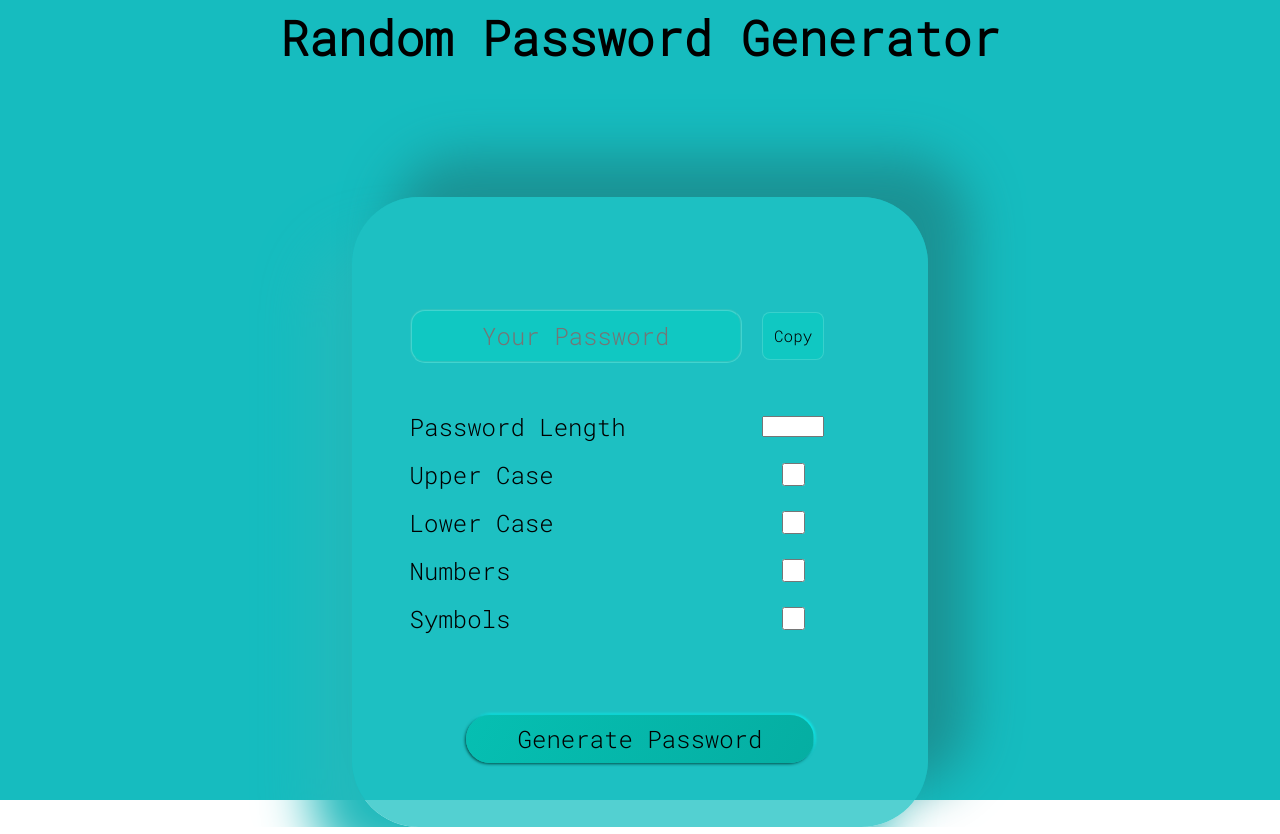
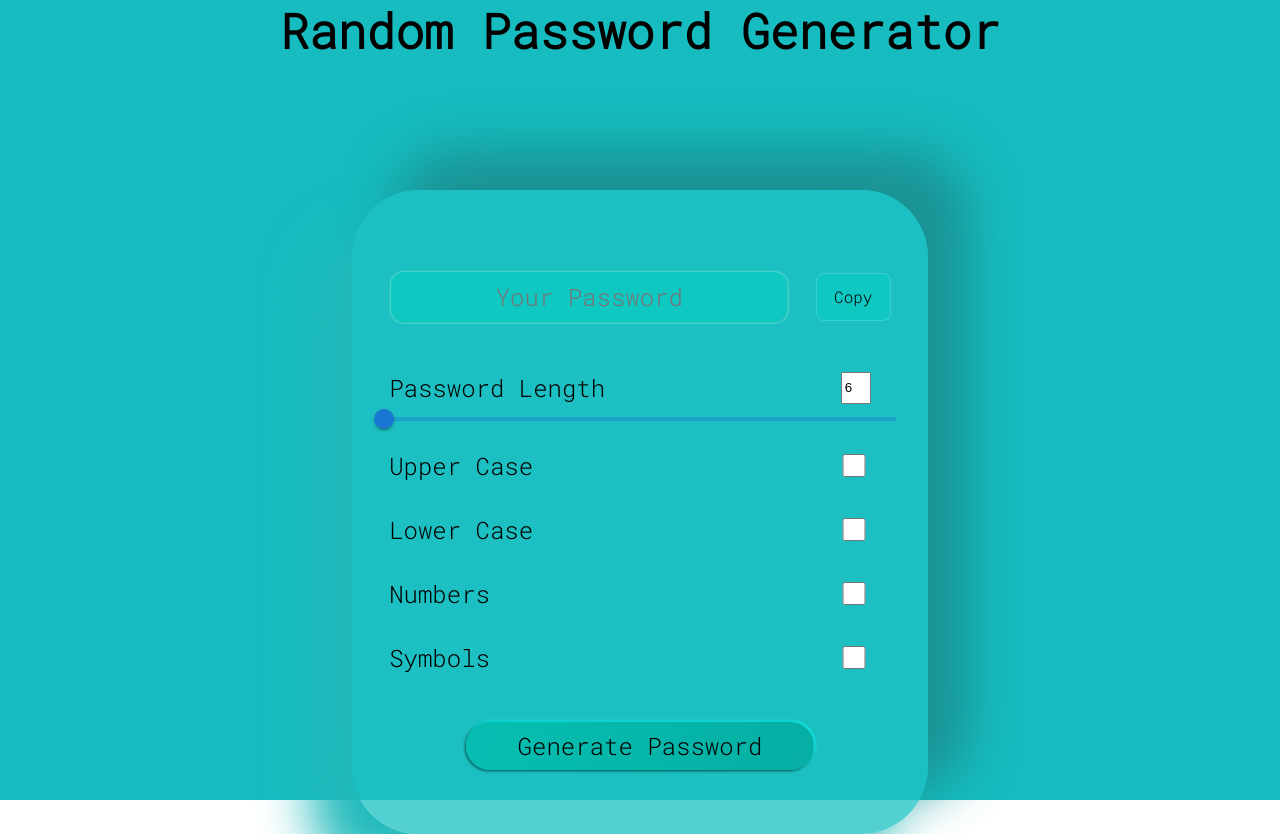
Before and after one commit to SylviaMakuch/random-password-generator, a React (Create React App) app: page / in a window 1280 px wide. Built offline with nearby package versions, Linux system fonts and the light colour scheme.

Commit message:
Added MUI slider that corresponds with input

```diff
--- a/package.json
+++ b/package.json
@@ -1,5 +1,8 @@
 {
   "dependencies": {
+    "@emotion/react": "^11.10.6",
+    "@emotion/styled": "^11.10.6",
+    "@mui/material": "^5.11.12",
     "react": "^18.2.0",
     "react-scripts": "^2.1.3",
     "styled-components": "^5.3.8"
--- a/src/App.js
+++ b/src/App.js
@@ -3,6 +3,7 @@ import { useState } from "react";
 import styled from "styled-components";
 import { radioOptions } from "./config";
 import navigator from "react";
+import Slider from "@mui/material/Slider";
 
 const Background = styled.div`
   background: rgb(22 188 191);
@@ -81,11 +82,6 @@ const CopyButton = styled.button`
   }
 `;
 
-const CheckBoxContainer = styled.div`
-  margin: 2rem;
-  width: 75%;
-`;
-
 const CheckBoxInputContainer = styled.div`
   display: grid;
   grid-template-columns: 85% 15%;
@@ -95,7 +91,14 @@ const CheckBoxInputContainer = styled.div`
   justify-content: space-between;
   align-items: center;
   margin: 1rem 0;
-  width: 90% ;
+  width: 98%;
+`;
+
+const PwLengthContainer = styled.div`
+  display: grid;
+  grid-template-columns: 90% 6%;
+  grid-template-rows: 1fr;
+  width: 98%;
 `;
 
 const Button = styled.button`
@@ -166,13 +169,13 @@ function App() {
     <Background>
       <H1> Random Password Generator</H1>
       <Card className="card">
-        <CheckBoxContainer className="checkbox-container" style={{ width: "90%" }}>
+
         <CheckBoxInputContainer className="checkbox-input-container">
           <Input type="text" placeholder="Your Password" value={password} />
           <CopyButton onClick={() => copyToClipboard(password)}
           >Copy</CopyButton>
         </CheckBoxInputContainer>
-          <CheckBoxInputContainer>
+      <PwLengthContainer>
           <Label for="length">Password Length</Label>
           <input
             type="number"
@@ -183,8 +186,20 @@ function App() {
             onChange={(e) => {
               setLength(e.target.value);
             }}
+            value={length}
           />
-          </CheckBoxInputContainer>
+          </PwLengthContainer>
+          <Slider
+            valueLabelDisplay="auto"
+            aria-label="pretto slider"
+            defaultValue={6}
+            min={6}
+            max={25}
+            onChange={(e, value) => {
+              setLength(value);
+            }}
+
+          />
         {radioOptions.map((option, index) => (
           <CheckBoxInputContainer className="checkbox-input-container">
             <Label for={option.id}>{option.label}</Label>
@@ -211,7 +226,6 @@ function App() {
             />
           </CheckBoxInputContainer>
         ))}
-        </CheckBoxContainer>
         <Button
           onClick={() => {
             const upperCase = "ABCDEFGHIJKLMNOPQRSTUVWXYZ";
```
Also changed, not shown: 1 other file (tests, documents, lock files or other folders). Lines whose indentation alone changed are shown as unchanged.
